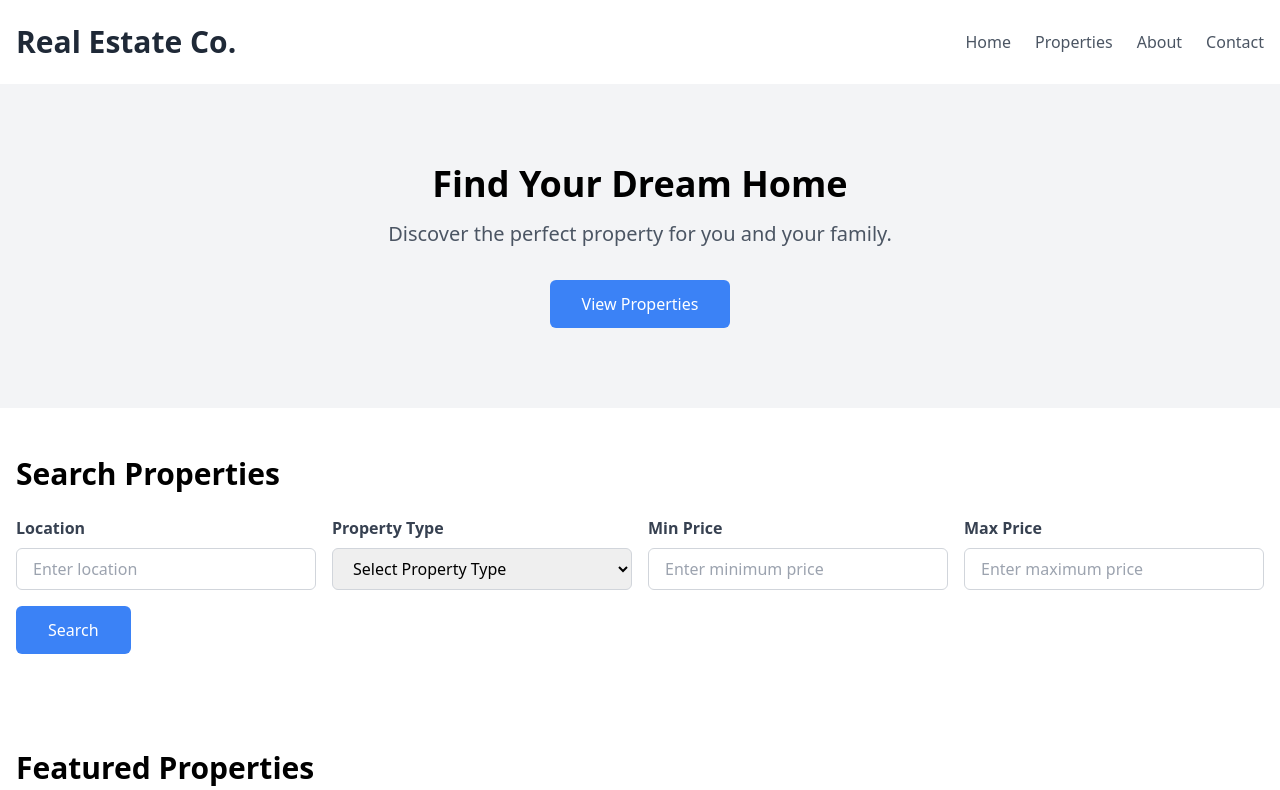
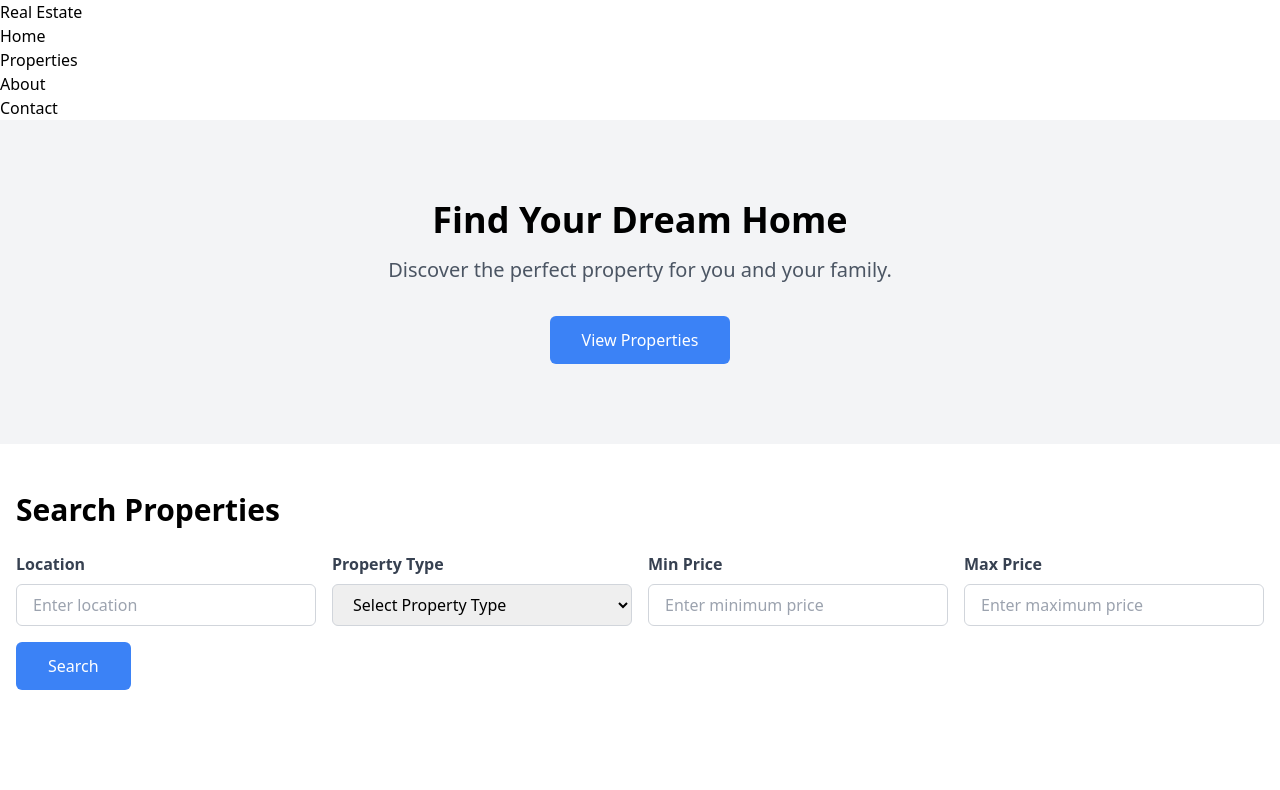
Before and after one commit to hima707ch/preview, a React (Create React App) app: page / in a window 1280 px wide. Shown: the top 790 px of the page. Built offline with nearby package versions, Linux system fonts and the light colour scheme.

Commit message:
Updated React components from JSON

```diff
--- a/src/components/Header.jsx
+++ b/src/components/Header.jsx
@@ -1 +1,17 @@
-import React from 'react'; export const Header = () => { return (<header className='bg-white shadow-md' id='1'><div className='container mx-auto px-4 py-6 flex justify-between items-center' id='2'><h1 className='text-3xl font-bold text-gray-800' id='3'>Real Estate Co.</h1><nav id='4'><ul className='flex space-x-6' id='5'><li id='6'><a href='#' className='text-gray-600 hover:text-gray-800' id='7'>Home</a></li><li id='8'><a href='#' className='text-gray-600 hover:text-gray-800' id='9'>Properties</a></li><li id='10'><a href='#' className='text-gray-600 hover:text-gray-800' id='11'>About</a></li><li id='12'><a href='#' className='text-gray-600 hover:text-gray-800' id='13'>Contact</a></li></ul></nav></div></header>); }
+import React from 'react';
+
+export const Header = () => {
+  return (
+    <header>
+      <h1>Real Estate</h1>
+      <nav>
+        <ul>
+          <li>Home</li>
+          <li>Properties</li>
+          <li>About</li>
+          <li>Contact</li>
+        </ul>
+      </nav>
+    </header>
+  );
+}
```
